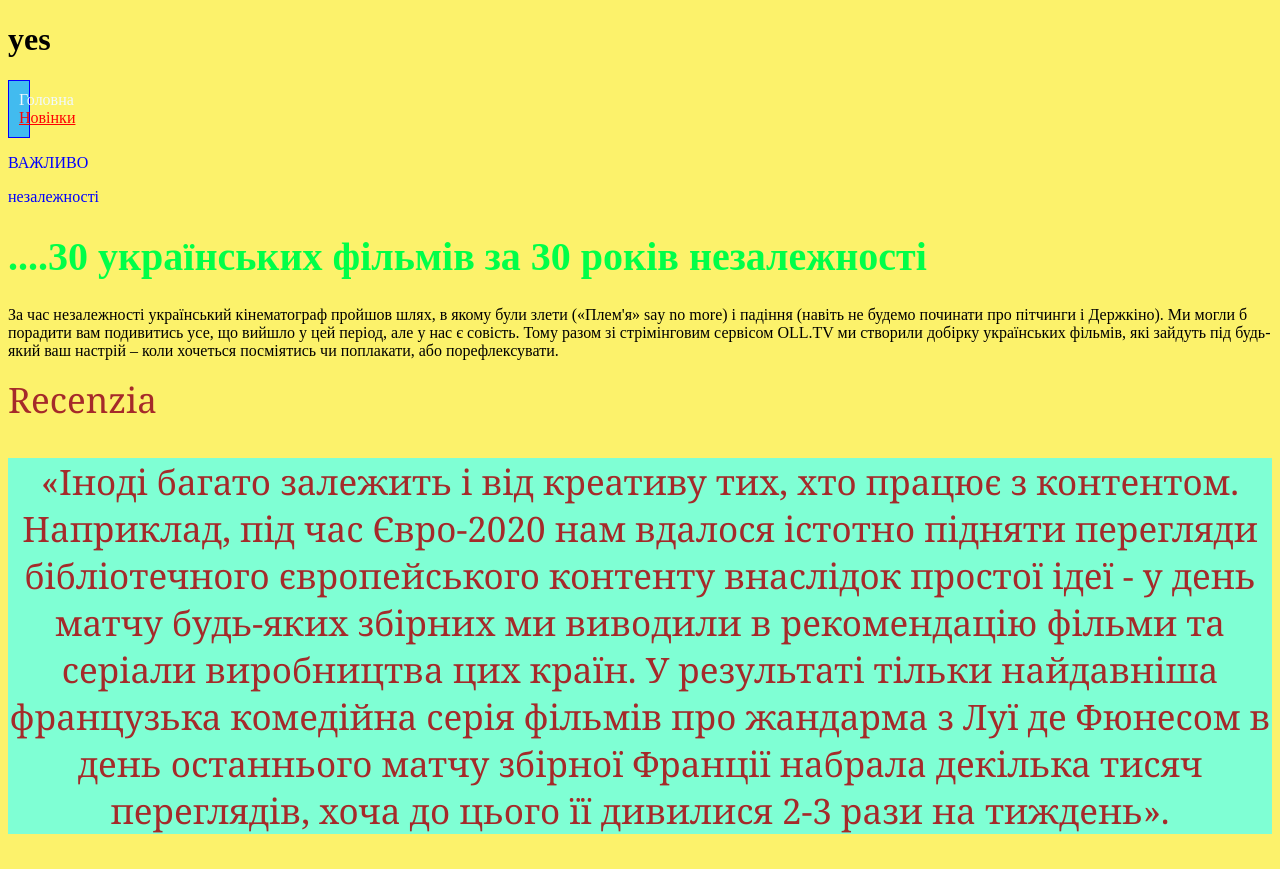
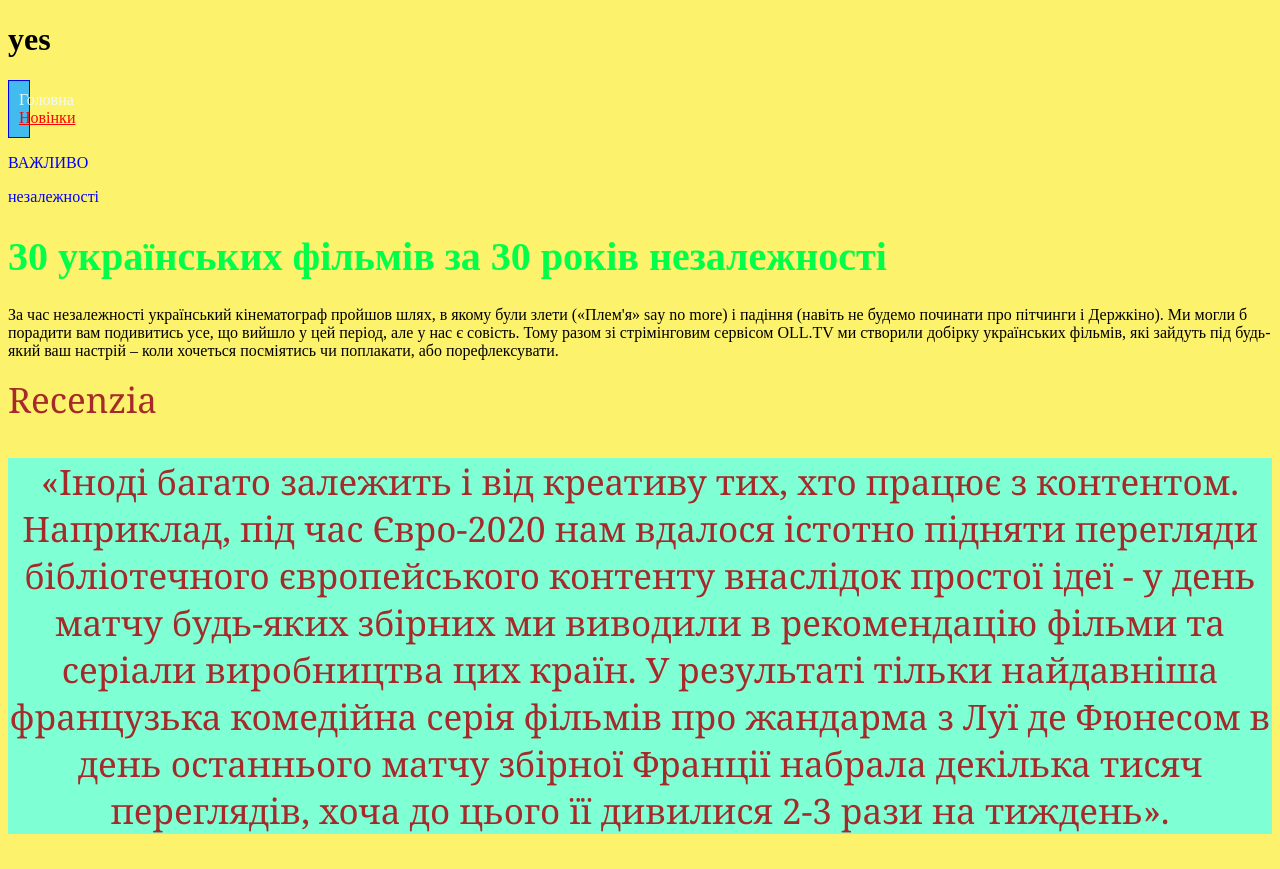
Before and after one commit to olenaklyop/lesson5, a plain HTML site: page index.html in a window 1280 px wide. Drawn offline with Linux system fonts and the light colour scheme; files whose address does not match are found by name.

Commit message:
str23 виправлено

```diff
--- a/index.html
+++ b/index.html
@@ -20,7 +20,7 @@
             <span>Важливо</span>
         </p>
         <p class="parent">незалежності
-        <h1 class="child">....30 українських фільмів за 30 років незалежності</h1>
+        <h1 class="child">30 українських фільмів за 30 років незалежності</h1>
         За час незалежності український кінематограф пройшов шлях, в якому були
         злети («Плем'я» say no more) і падіння (навіть не будемо починати про пітчинги і Держкіно). Ми могли б порадити
         вам
```
